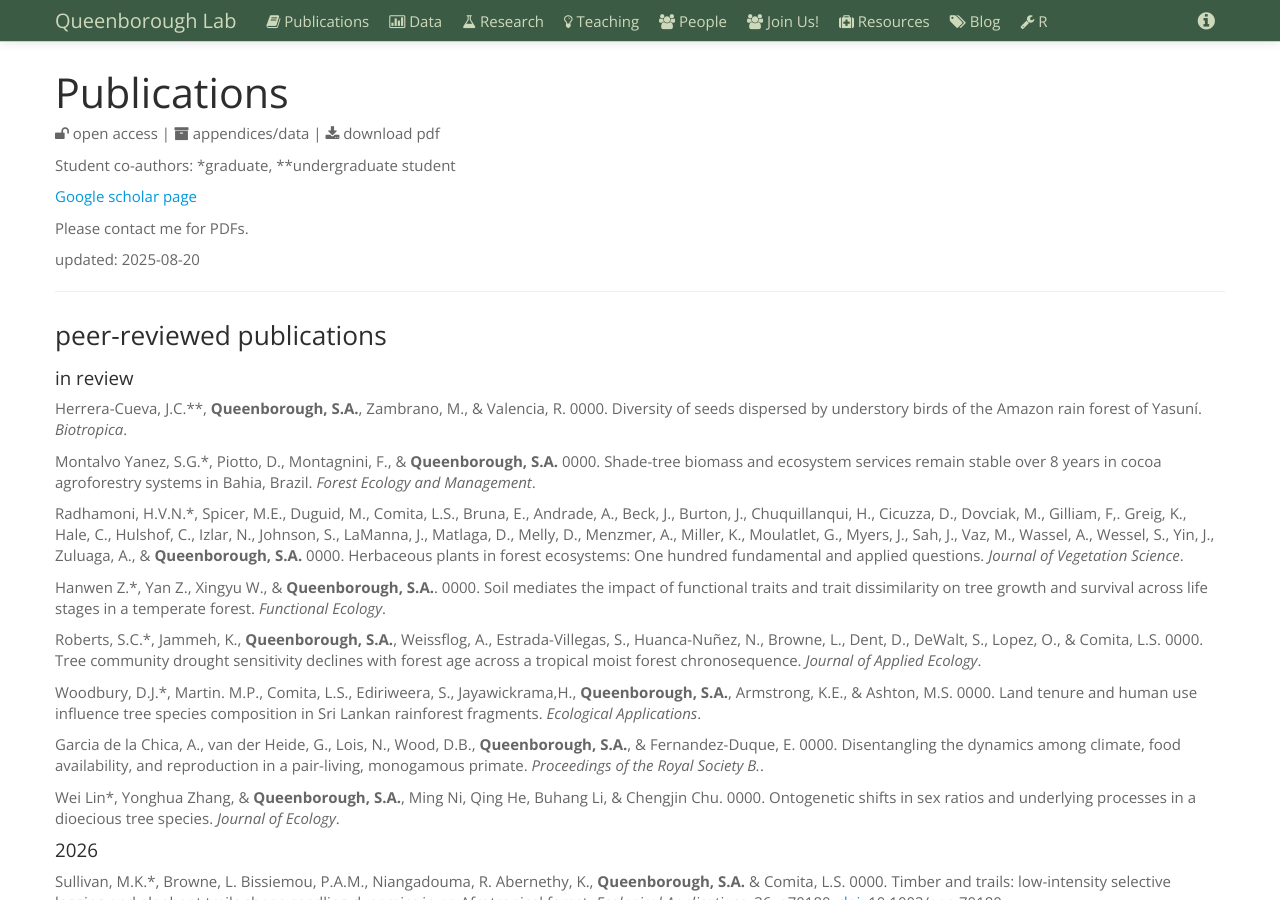
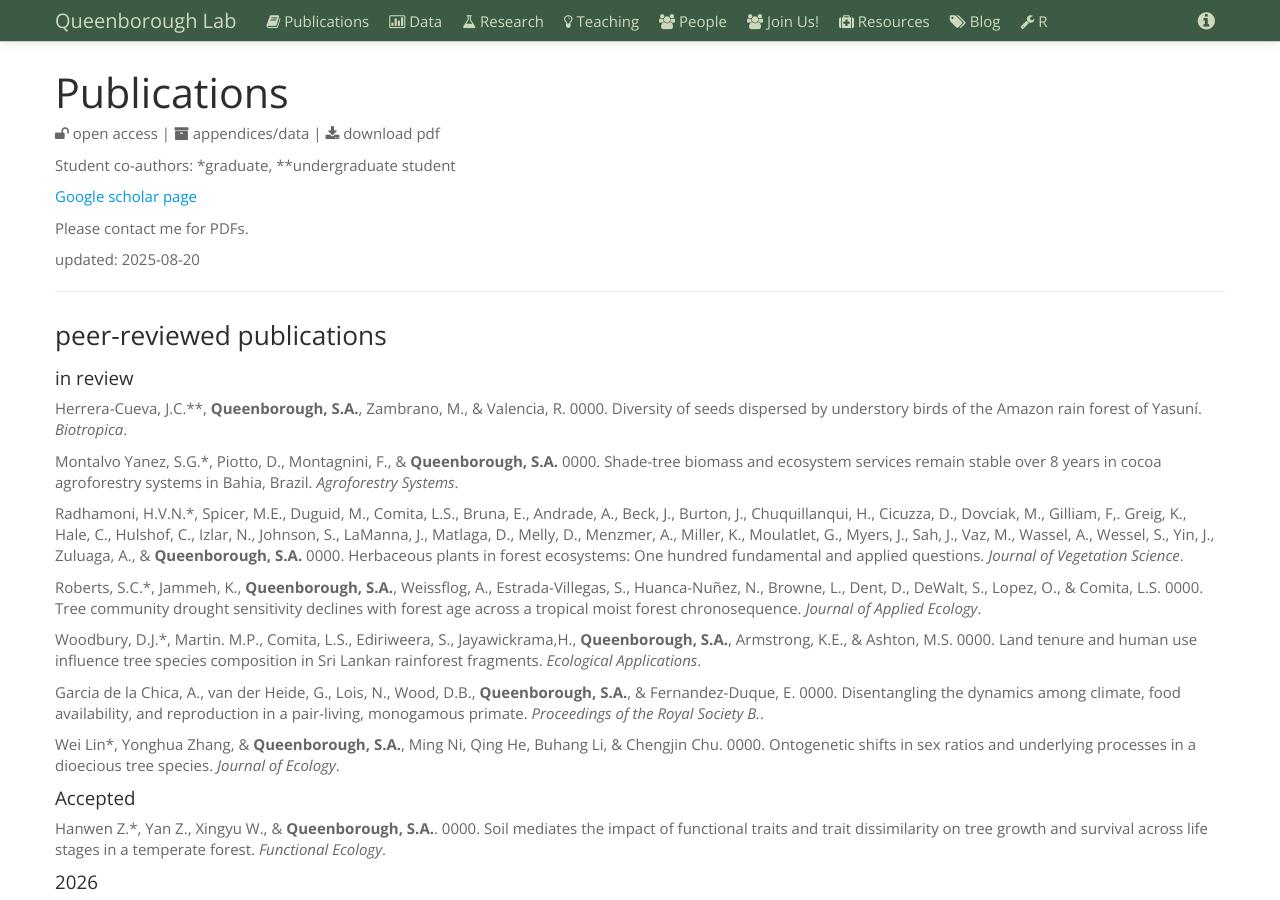
Before and after one commit to saq/saq.github.io, a Jekyll site: the page built from publications.md, in a window 1280 px wide and 900 px high. Built offline with Jekyll 4.4.1, drawn with Linux system fonts in a browser that asks for light colours; some of the changed lines change nothing that is shown.

Commit message:
Update publications.md

```diff
--- a/publications.md
+++ b/publications.md
@@ -45,11 +45,9 @@ Young, K.J.\*, Piotto, D., **Queenborough, S.A.**, & Ashton, M.S. 0000. Cacao ag
 
 Herrera-Cueva, J.C.\*\*, **Queenborough, S.A.**, Zambrano, M., & Valencia, R. 0000. Diversity of seeds dispersed by understory birds of the Amazon rain forest of Yasuní. *Biotropica*.
 
-Montalvo Yanez, S.G.\*, Piotto, D., Montagnini, F., & **Queenborough, S.A.** 0000. Shade-tree biomass and ecosystem services remain stable over 8 years in cocoa agroforestry systems in Bahia, Brazil. *Forest Ecology and Management*.
+Montalvo Yanez, S.G.\*, Piotto, D., Montagnini, F., & **Queenborough, S.A.** 0000. Shade-tree biomass and ecosystem services remain stable over 8 years in cocoa agroforestry systems in Bahia, Brazil. *Agroforestry Systems*.
 
 Radhamoni, H.V.N.\*, Spicer, M.E., Duguid, M., Comita, L.S., Bruna, E., Andrade, A., Beck, J., Burton, J., Chuquillanqui, H., Cicuzza, D., Dovciak, M., Gilliam, F,. Greig, K., Hale, C., Hulshof, C., Izlar, N., Johnson, S., LaManna, J., Matlaga, D., Melly, D., Menzmer, A., Miller, K., Moulatlet, G., Myers, J., Sah, J., Vaz, M., Wassel, A., Wessel, S., Yin, J., Zuluaga, A., & **Queenborough, S.A.** 0000. Herbaceous plants in forest ecosystems: One hundred fundamental and applied questions. *Journal of Vegetation Science*.
-
-Hanwen Z.\*, Yan Z., Xingyu W., & **Queenborough, S.A.**. 0000. Soil mediates the impact of functional traits and trait dissimilarity on tree growth and survival across life stages in a temperate forest. *Functional Ecology*.
 
 Roberts, S.C.\*, Jammeh, K., **Queenborough, S.A.**, Weissflog, A., Estrada-Villegas, S., Huanca-Nuñez, N., Browne, L., Dent, D., DeWalt, S., Lopez, O., & Comita, L.S. 0000. Tree community drought sensitivity declines with forest age across a tropical moist forest chronosequence. *Journal of Applied Ecology*.
 
@@ -60,7 +58,9 @@ Garcia de la Chica, A., van der Heide, G., Lois, N., Wood, D.B., **Queenborough,
 Wei Lin\*, Yonghua Zhang, & **Queenborough, S.A.**, Ming Ni, Qing He, Buhang Li, & Chengjin Chu. 0000. Ontogenetic shifts in sex ratios and underlying processes in a dioecious tree species. *Journal of Ecology*.
 
 
-<!--- #### Accepted --->
+<!--- #### Accepted--->
+#### Accepted
+Hanwen Z.\*, Yan Z., Xingyu W., & **Queenborough, S.A.**. 0000. Soil mediates the impact of functional traits and trait dissimilarity on tree growth and survival across life stages in a temperate forest. *Functional Ecology*.
 
 #### 2026
 Sullivan, M.K.\*, Browne, L. Bissiemou, P.A.M., Niangadouma, R. Abernethy, K., **Queenborough, S.A.** & Comita, L.S. 0000. Timber and trails: low-intensity selective logging and elephant trails shape seedling dynamics in an Afrotropical forest. *Ecological Applications*, 36, e70180. [doi](https://doi.org/10.1002/eap.70180): 10.1002/eap.70180
```
